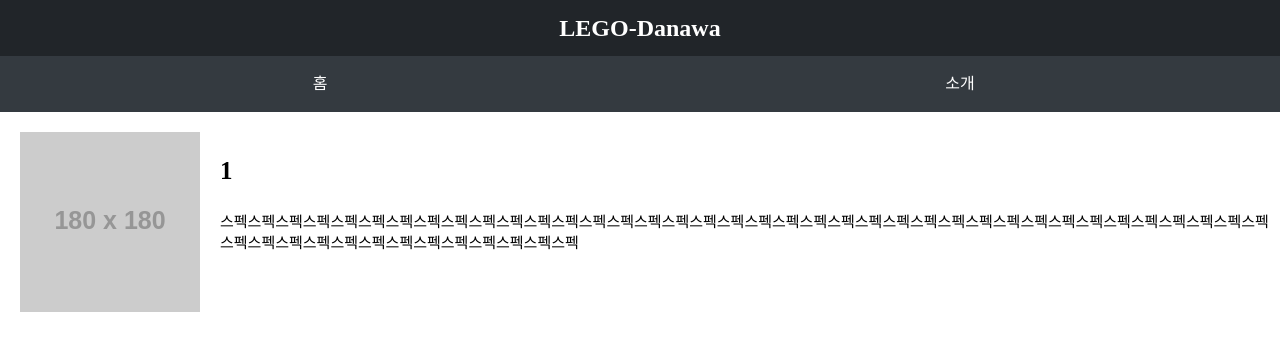
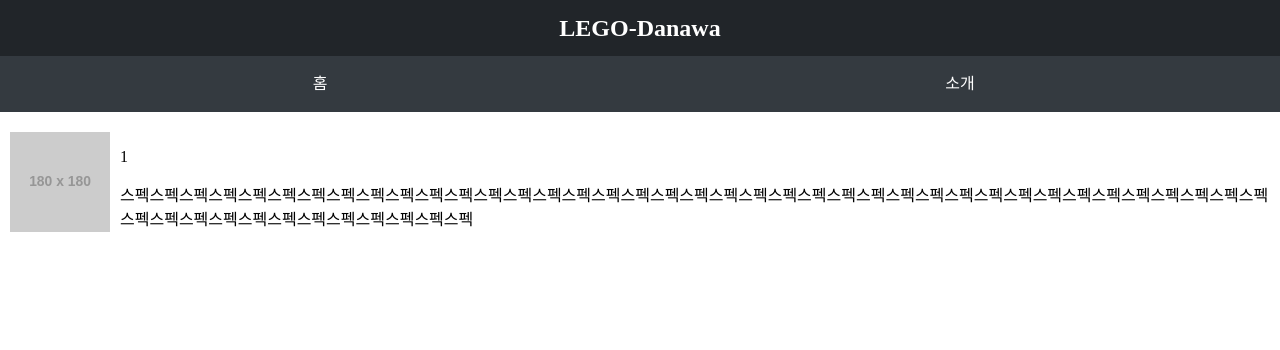
Before and after one commit to fieldtraining2017/LEGODanawa, a React app in the folder webMockup/: page /detail/1 in a window 1280 px wide. Shown: the top 350 px of the page. Built offline with nearby package versions, Linux system fonts and the light colour scheme.

Commit message:
서버와 리스트 연동

```diff
--- a/webMockup/package.json
+++ b/webMockup/package.json
@@ -47,6 +47,7 @@
     "whatwg-fetch": "1.0.0"
   },
   "dependencies": {
+    "axios": "^0.15.3",
     "react": "^15.4.2",
     "react-dom": "^15.4.2",
     "react-router": "^3.0.2"
--- a/webMockup/src/components/SearchList.js
+++ b/webMockup/src/components/SearchList.js
@@ -1,17 +1,23 @@
 import React, { Component } from 'react';
 import { Link } from 'react-router';
+import axios from 'axios';
 
 import './../css/SearchList.css';
+
+let server = 'http://192.168.0.36:1337';
 
 class SearchList extends React.Component {
 
   componentDidMount() {
     let tryAjax = () => {
-      // Ajax 요청 - axios -> List<obj[option]>{id, title, img}
-      // var req = "/api/getList:value(title)" -> ex
-      // axios.get(req).then(response => {
-      //   this.setState({value:response.data});
-      // });
+      var page = 1;
+      var search = '3 X 4';
+      var req = server + '/parts?page=' + page + '&search=' + this.props.value;
+
+      axios.get(req).then(response => {
+        this.setState({value: response.data});
+        console.log(this.state.value.results);
+      });
 
       // Sets View / Parts View 나눌 것!!!
       // ex)
@@ -23,34 +29,40 @@
   }
 
   render(){
+    if (this.state && this.state.value){
+  		var rtn = this.state.value.results.map(function(object, i){
+  			return <Row obj={object} key={i} />;
+  		});
   		return (
         <div>
           <h1>검색결과 : {this.props.value}</h1>
-
           <ul>
-          <li><Row value={this.props.value}/></li>
-          <li><Row value={this.props.value}/></li>
-          <li><Row value={this.props.value}/></li>
+    				{rtn}
           </ul>
         </div>
   		);
+	  } else {
+  		return (
+  			<div>로딩로딩</div>
+  		);
+  	}
   }
 }
 
 class Row extends Component {
   render() {
-    var detailURL = "/detail/" + this.props.value;
+    var detailURL = "/detail/" + this.props.obj.part_num;
     return (
-      <div className="row">
+      <li className="row">
         <div className="img">
-          <Link to={detailURL}><img src="https://dummyimage.com/130x130"/></Link>
+          <Link to={detailURL}><img src={this.props.obj.part_img_url}/></Link>
         </div>
         <div className="name">
           <p>
-            <Link to={detailURL}>{this.props.value}</Link>
+            <Link to={detailURL}>{this.props.obj.name}</Link>
           </p>
         </div>
-      </div>
+      </li>
     )
 
   }
--- a/webMockup/src/css/Detail.css
+++ b/webMockup/src/css/Detail.css
@@ -2,7 +2,7 @@
   padding: 20px 10px 0 10px;
   display: table;
 }
-.img {
+.detail_img {
   display: table-cell;
   text-align: center;
   vertical-align: top;
@@ -13,10 +13,10 @@
   vertical-align: top;
   padding-left: 10px;
 }
-.title {
+.detail_title {
   font-size: 25px;
   font-weight: bold;
 }
-.spec {
+.detail_spec {
   font-size: 15px;
 }
--- a/webMockup/src/css/SearchList.css
+++ b/webMockup/src/css/SearchList.css
@@ -6,15 +6,20 @@
   padding: 10px 0 10px 0;
   border-bottom: 1px solid #e6e6e6;
 }
+.img {
+  display: table-cell;
+  width: 100px;
+  height: 100px;
+}
+.img img{
+  text-align: center;
+  vertical-align: top;
+  width: 100px;
+  height: 100px;
+}
 .row {
   display: table;
   width: 100%;
-}
-.img {
-  display: table-cell;
-  text-align: center;
-  vertical-align: top;
-  width: 150px;
 }
 .name {
   display: table-cell;
```
Lines whose indentation alone changed are shown as unchanged.
